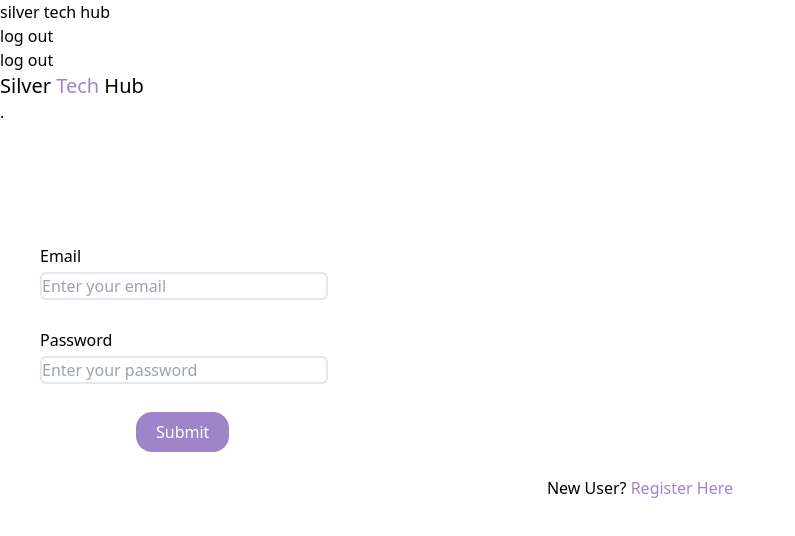
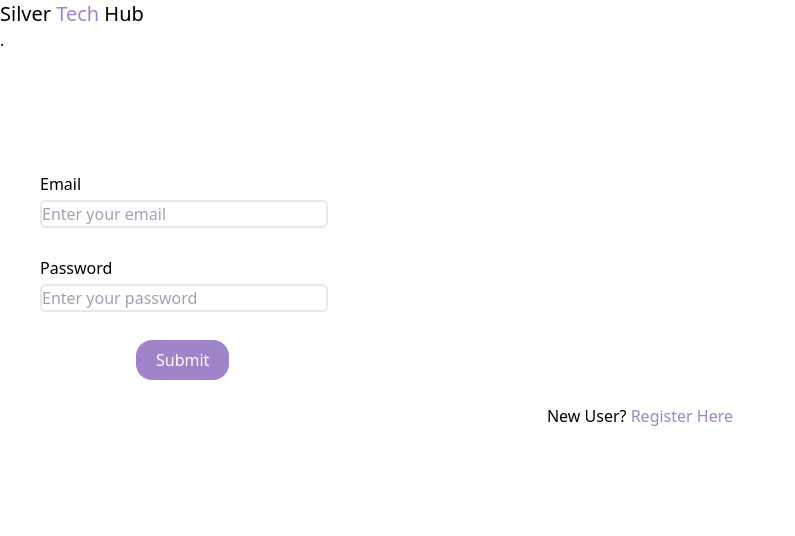
Before and after one commit to slydevv/office-daily-signin, a React (Create React App) app in the folder client-side/: page / in a window 1280 px wide. Shown: the top 536 px of the page, without its empty margins (0-795 px from the left). Built offline with nearby package versions, Linux system fonts and the light colour scheme.

Commit message:
navbar bug

```diff
--- a/client-side/src/components/utilities/Navbar.js
+++ b/client-side/src/components/utilities/Navbar.js
@@ -14,11 +14,6 @@ export default function Navbar() {
   return (
     <div>
         <div>
-            <p>silver tech hub</p>
-            <ul>
-                <li className=''>log out</li>
-            </ul>
-         <span>log out</span>
         <p className='text-xl '>Silver <span className='text-pry'>Tech</span> Hub</p>
 
         {user ? <button className='bg-aux  py-2 px-4 text-white rounded-2xl' onClick={handleLogout}>Log out</button> : <>.</>}
```
Also changed, not shown: client-side/src/components/pages/Login.js (line endings or trailing spaces).
